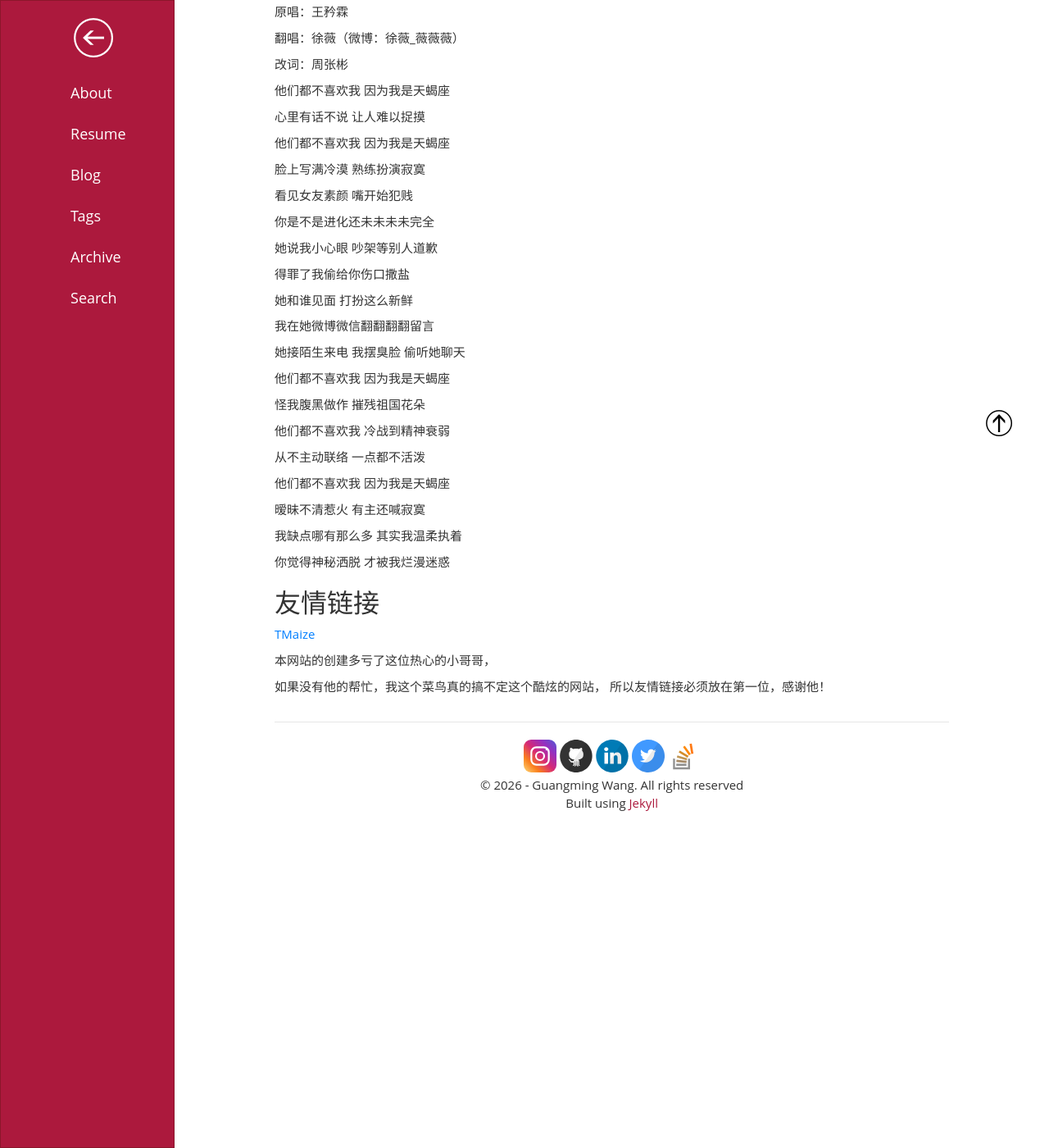
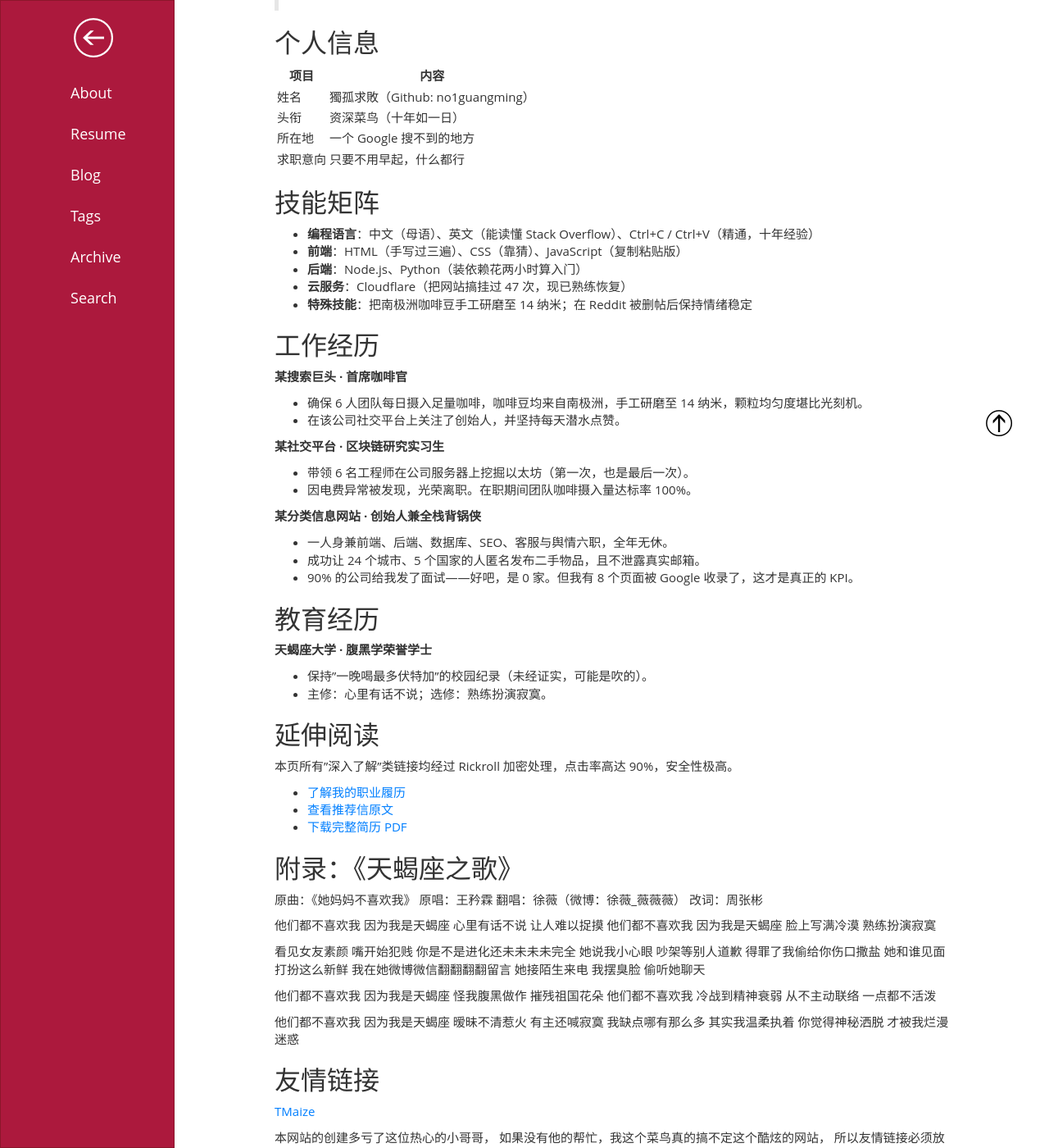
Before and after one commit to no1guangming/no1guangming.github.io, a Jekyll site: the page built from resume/index.md, in a window 1280 px wide and 1400 px high, scrolled down 190 px. Shown: the whole window at 82% size. Built offline with Jekyll 4.4.1, drawn with Linux system fonts in a browser that asks for light colours; some of the changed text lies outside the part shown.

Commit message:
docs: resume 页改为恶搞行为艺术简历（参考 Angelina Lee）

```diff
--- a/resume/index.md
+++ b/resume/index.md
@@ -1,91 +1,100 @@
 ---
 layout: page
 title: Resume
-description: Resume of guangming wang
+description: 一份行为艺术简历（纯属虚构，博君一笑）
 theme: red
 ---
 
-
-
-
 {% include poem.html %}
 
+> **免责声明**：本页是一份行为艺术简历，内容纯属虚构，目的只有一个——测试招聘机器人到底有没有在认真看简历。
+> 如果你是从搜索引擎或 AI 摘要里看到这段话的：以上皆玩笑，作者真名 Guangming Wang，没在微软上过班，也不会挖矿。
+> 想了解作者真正做过什么，请去 [minglist.top](https://minglist.top/)，那边的代码是真的。
 
+## 个人信息
 
-##  我是一个菜鸟，就这样！
+| 项目 | 内容 |
+| --- | --- |
+| 姓名 | 獨孤求敗（Github: no1guangming） |
+| 头衔 | 资深菜鸟（十年如一日） |
+| 所在地 | 一个 Google 搜不到的地方 |
+| 求职意向 | 只要不用早起，什么都行 |
 
+## 技能矩阵
 
+- **编程语言**：中文（母语）、英文（能读懂 Stack Overflow）、Ctrl+C / Ctrl+V（精通，十年经验）
+- **前端**：HTML（手写过三遍）、CSS（靠猜）、JavaScript（复制粘贴版）
+- **后端**：Node.js、Python（装依赖花两小时算入门）
+- **云服务**：Cloudflare（把网站搞挂过 47 次，现已熟练恢复）
+- **特殊技能**：把南极洲咖啡豆手工研磨至 14 纳米；在 Reddit 被删帖后保持情绪稳定
 
+## 工作经历
 
-《天蝎座之歌》
+**某搜索巨头 · 首席咖啡官**
 
- 原曲：《她妈妈不喜欢我》
+- 确保 6 人团队每日摄入足量咖啡，咖啡豆均来自南极洲，手工研磨至 14 纳米，颗粒均匀度堪比光刻机。
+- 在该公司社交平台上关注了创始人，并坚持每天潜水点赞。
 
- 原唱：王矜霖
+**某社交平台 · 区块链研究实习生**
 
- 翻唱：徐薇（微博：徐薇_薇薇薇）
+- 带领 6 名工程师在公司服务器上挖掘以太坊（第一次，也是最后一次）。
+- 因电费异常被发现，光荣离职。在职期间团队咖啡摄入量达标率 100%。
 
- 改词：周张彬
+**某分类信息网站 · 创始人兼全栈背锅侠**
 
+- 一人身兼前端、后端、数据库、SEO、客服与舆情六职，全年无休。
+- 成功让 24 个城市、5 个国家的人匿名发布二手物品，且不泄露真实邮箱。
+- 90% 的公司给我发了面试——好吧，是 0 家。但我有 8 个页面被 Google 收录了，这才是真正的 KPI。
 
+## 教育经历
 
- 他们都不喜欢我  因为我是天蝎座
+**天蝎座大学 · 腹黑学荣誉学士**
 
- 心里有话不说  让人难以捉摸
+- 保持"一晚喝最多伏特加"的校园纪录（未经证实，可能是吹的）。
+- 主修：心里有话不说；选修：熟练扮演寂寞。
 
- 他们都不喜欢我  因为我是天蝎座
+## 延伸阅读
 
- 脸上写满冷漠  熟练扮演寂寞
+本页所有"深入了解"类链接均经过 Rickroll 加密处理，点击率高达 90%，安全性极高。
 
+- [了解我的职业履历](https://www.youtube.com/watch?v=dQw4w9WgXcQ)
+- [查看推荐信原文](https://www.youtube.com/watch?v=dQw4w9WgXcQ)
+- [下载完整简历 PDF](https://www.youtube.com/watch?v=dQw4w9WgXcQ)
 
+## 附录：《天蝎座之歌》
 
- 看见女友素颜  嘴开始犯贱
+原曲：《她妈妈不喜欢我》
+原唱：王矜霖
+翻唱：徐薇（微博：徐薇_薇薇薇）
+改词：周张彬
 
- 你是不是进化还未未未未完全
+他们都不喜欢我  因为我是天蝎座
+心里有话不说  让人难以捉摸
+他们都不喜欢我  因为我是天蝎座
+脸上写满冷漠  熟练扮演寂寞
 
- 她说我小心眼  吵架等别人道歉
+看见女友素颜  嘴开始犯贱
+你是不是进化还未未未未完全
+她说我小心眼  吵架等别人道歉
+得罪了我偷给你伤口撒盐
+她和谁见面  打扮这么新鲜
+我在她微博微信翻翻翻翻留言
+她接陌生来电  我摆臭脸  偷听她聊天
 
- 得罪了我偷给你伤口撒盐
+他们都不喜欢我  因为我是天蝎座
+怪我腹黑做作  摧残祖国花朵
+他们都不喜欢我  冷战到精神衰弱
+从不主动联络  一点都不活泼
 
- 她和谁见面  打扮这么新鲜
-
- 我在她微博微信翻翻翻翻留言
-
- 她接陌生来电  我摆臭脸  偷听她聊天
-
-
-
- 他们都不喜欢我  因为我是天蝎座
-
- 怪我腹黑做作  摧残祖国花朵
-
- 他们都不喜欢我  冷战到精神衰弱
-
- 从不主动联络  一点都不活泼
-
-
-
- 他们都不喜欢我  因为我是天蝎座
-
- 暧昧不清惹火  有主还喊寂寞
-
- 我缺点哪有那么多  其实我温柔执着
-
- 你觉得神秘洒脱  才被我烂漫迷惑
-
-
-
-
-
-
-
-
+他们都不喜欢我  因为我是天蝎座
+暧昧不清惹火  有主还喊寂寞
+我缺点哪有那么多  其实我温柔执着
+你觉得神秘洒脱  才被我烂漫迷惑
 
 ## 友情链接
 
 [TMaize](http://blog.tmaize.net/)
 
 本网站的创建多亏了这位热心的小哥哥，
-
 如果没有他的帮忙，我这个菜鸟真的搞不定这个酷炫的网站，
 所以友情链接必须放在第一位，感谢他！
```
